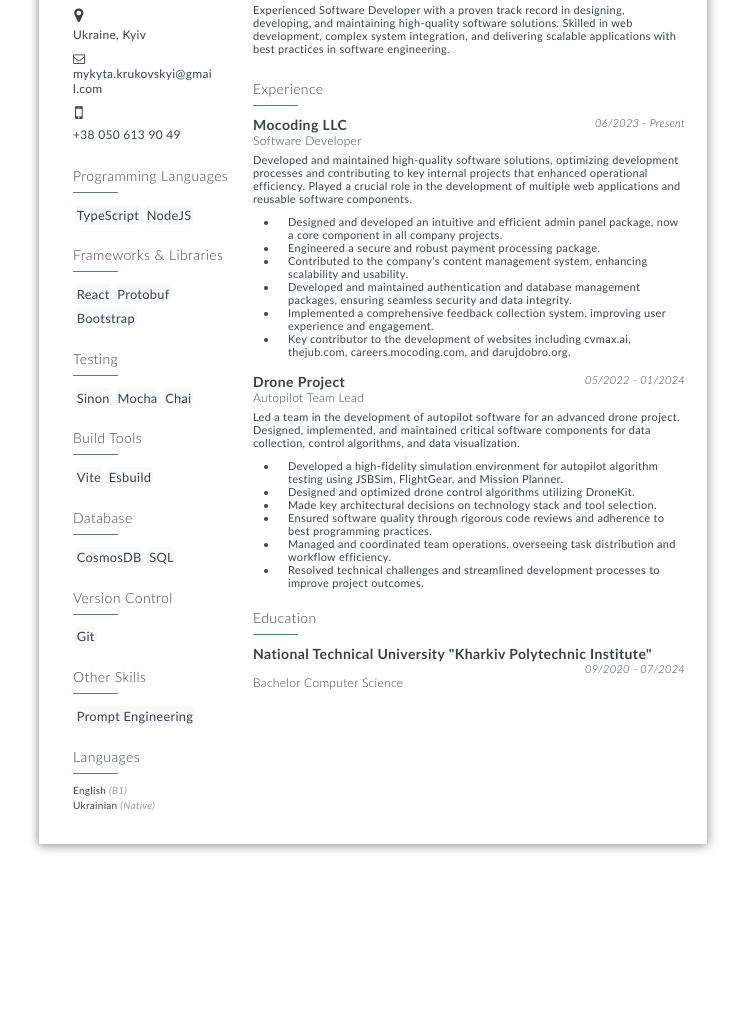
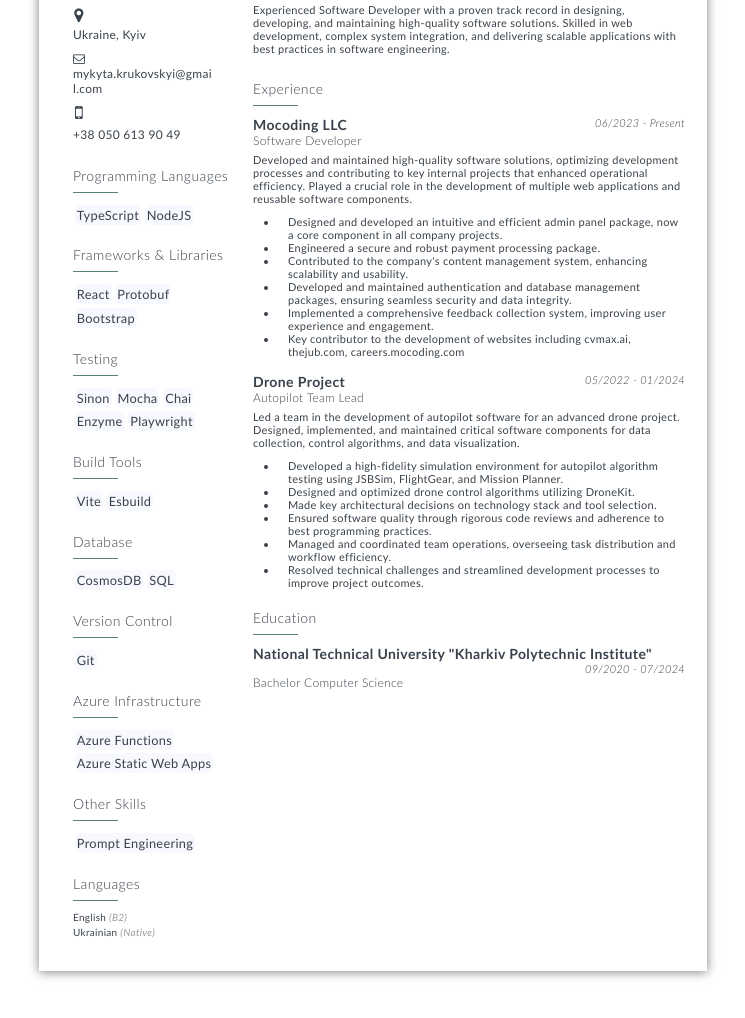
Before and after one commit to no1cthis/cv, a plain HTML site: page index.html in a window 1280 px wide. Shown: the part 212-1230 px from the top of the page, without its empty margins (267-1012 px from the left). Before the commit the page ends 1156 px from the top, so only its background shows below. Drawn offline with Linux system fonts and the light colour scheme; a web font is replaced by a local one.

Commit message:
Update index.html

```diff
--- a/index.html
+++ b/index.html
@@ -471,6 +471,8 @@ ul.two-column li {
                                     <h6 class="main-skill skill">Sinon</h6>
                                     <h6 class="main-skill skill">Mocha</h6>
                                     <h6 class="main-skill skill">Chai</h6>
+                                    <h6 class="main-skill skill">Enzyme</h6>
+                                    <h6 class="main-skill skill">Playwright</h6>
                             </div>
                     </section>
                     <section class="container">
@@ -501,6 +503,15 @@ ul.two-column li {
                     </section>
                     <section class="container">
                             <div class="title">
+                                <h3>Azure Infrastructure</h3>
+                                <div class="keyline"></div>
+                            </div>                    <div class="minimal flex-container">
+                                    <h6 class="main-skill skill">Azure Functions</h6>
+                                    <h6 class="main-skill skill">Azure Static Web Apps</h6>
+                            </div>
+                    </section>
+                    <section class="container">
+                            <div class="title">
                                 <h3>Other Skills</h3>
                                 <div class="keyline"></div>
                             </div>                    <div class="minimal flex-container">
@@ -515,7 +526,7 @@ ul.two-column li {
                 </div>
                 <ul class="minimal">
                         <li>
-                            <h6>English <em>(B1)</em></h6>
+                            <h6>English <em>(B2)</em></h6>
                         </li>
                         <li>
                             <h6>Ukrainian <em>(Native)</em></h6>
@@ -559,7 +570,7 @@ ul.two-column li {
                         <li>Contributed to the company&#x27;s content management system, enhancing scalability and usability.</li>
                         <li>Developed and maintained authentication and database management packages, ensuring seamless security and data integrity.</li>
                         <li>Implemented a comprehensive feedback collection system, improving user experience and engagement.</li>
-                        <li>Key contributor to the development of websites including cvmax.ai, thejub.com, careers.mocoding.com, and darujdobro.org.</li>
+                        <li>Key contributor to the development of websites including cvmax.ai, thejub.com, careers.mocoding.com</li>
                     </ul>
                 </section>
                 <section class="item">
```
